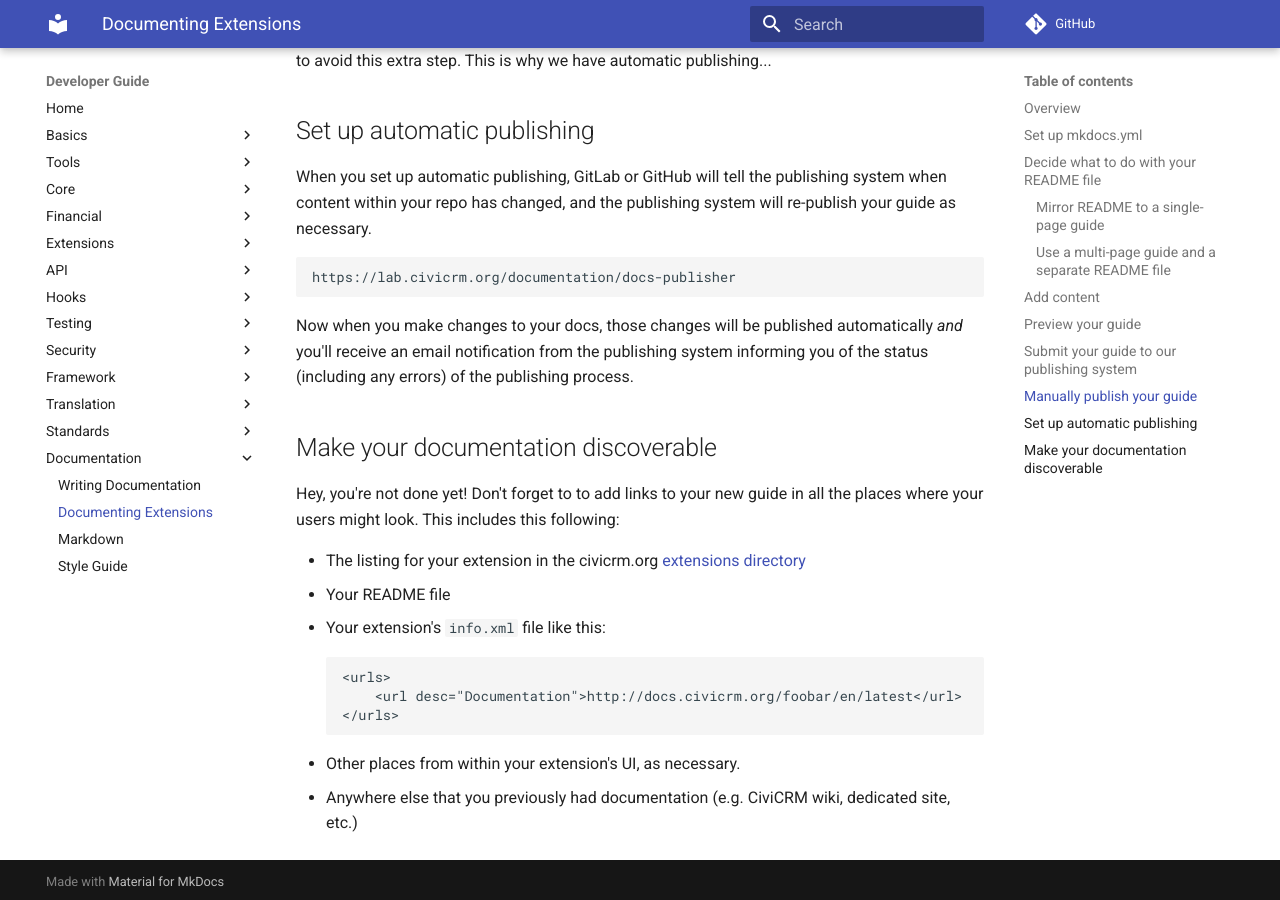
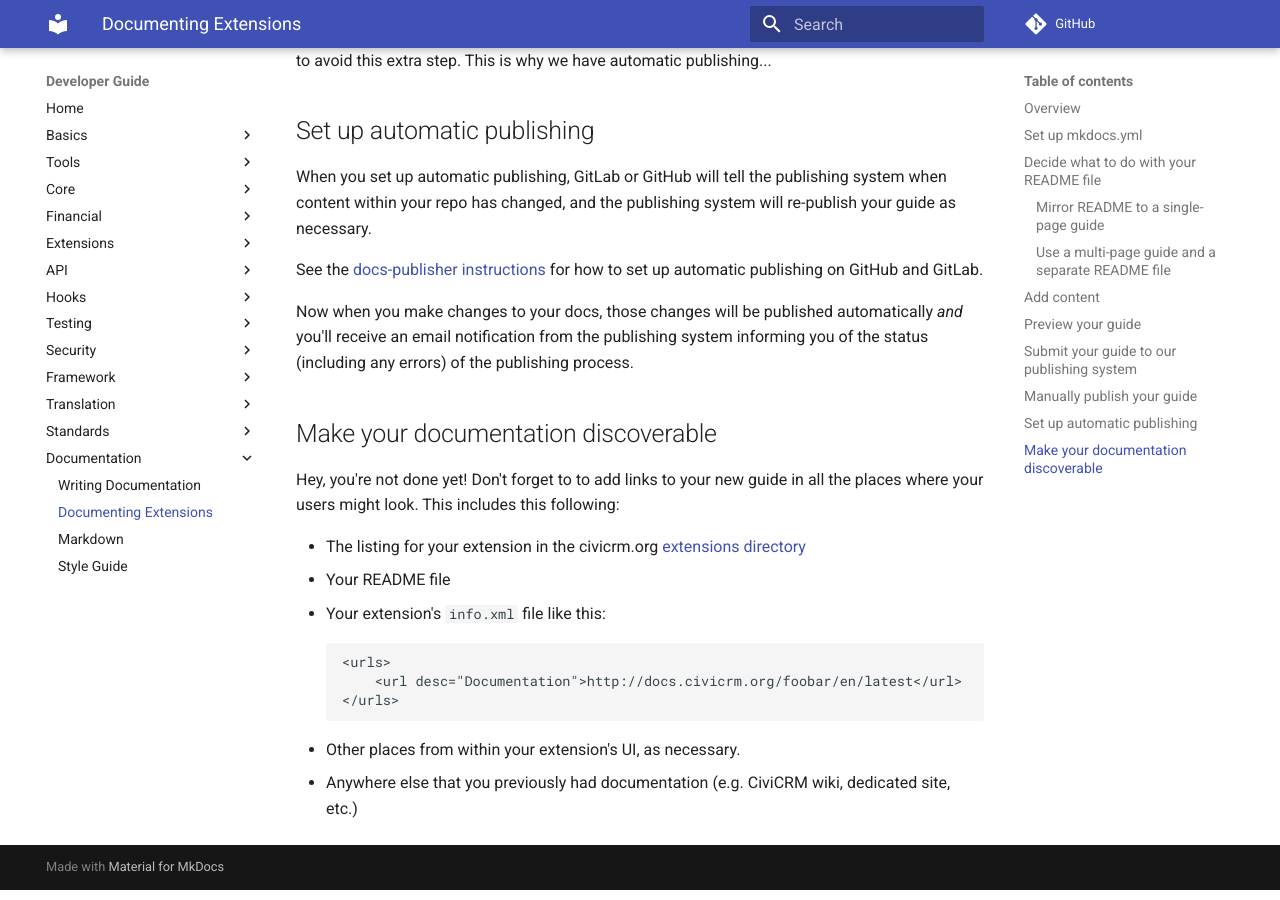
Before and after one commit to civicrm/civicrm-dev-docs, an MkDocs documentation site: the page built from docs/documentation/extensions.md, in a window 1280 px wide and 900 px high, scrolled down 4249 px. Built offline with MkDocs 1.6.1 and Material for MkDocs 9.7.7, drawn with Linux system fonts in a browser that asks for light colours; comment, search, counter and statistics services are not loaded; old or Windows-style settings are respelled for this version of MkDocs.

Commit message:
Clarify how to setup automatic publishing

```diff
--- a/docs/documentation/extensions.md
+++ b/docs/documentation/extensions.md
@@ -146,7 +146,7 @@ Publishing your guide manually is fine at first, but once you update the guide l
 
 When you set up automatic publishing, GitLab or GitHub will tell the publishing system when content within your repo has changed, and the publishing system will re-publish your guide as necessary.
 
-    https://lab.civicrm.org/documentation/docs-publisher
+See the [docs-publisher instructions](https://lab.civicrm.org/documentation/docs-publisher#setting-up-automatic-publishing) for how to set up automatic publishing on GitHub and GitLab.
 
 Now when you make changes to your docs, those changes will be published automatically *and* you'll receive an email notification from the publishing system informing you of the status (including any errors) of the publishing process.
 
```
